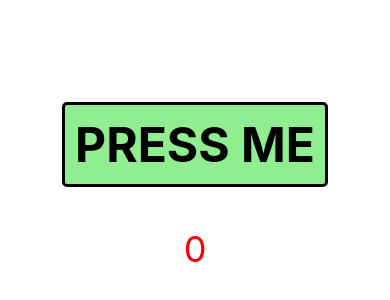
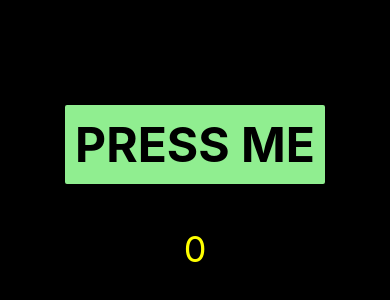
Before and after one commit to Moondancer83/react-native-app, a React Native app: screen / in a window 390 px wide. Shown: the part 236-536 px from the top of the page. Built offline with nearby package versions, Linux system fonts and the light colour scheme.

Commit message:
Create first screen
refactor + play with styles

```diff
--- /dev/null
+++ b/src/App.style.ts
@@ -0,0 +1,25 @@
+import {StyleSheet} from "react-native";
+
+export const style = StyleSheet.create({
+  view: {
+    backgroundColor: "black",
+    flex: 1,
+    justifyContent: "center",
+    alignItems: "center"
+  },
+  button: {
+    padding: 10,
+    borderWidth: 3,
+    borderRadius: 5,
+    backgroundColor: "lightgreen",
+  },
+  buttonText: {
+    fontSize: 48,
+    fontWeight: "bold"
+  },
+  counterText: {
+    color: "yellow",
+    marginTop: 40,
+    fontSize: 36
+  }
+});
--- a/src/App.tsx
+++ b/src/App.tsx
@@ -1,28 +1,15 @@
-/**
- * Sample React Native App
- * https://github.com/facebook/react-native
- *
- * Generated with the TypeScript template
- * https://github.com/react-native-community/react-native-template-typescript
- *
- * @format
- */
-
 import React, {useState} from 'react';
-import {StatusBar, StyleSheet, Text, TouchableOpacity, View,} from 'react-native';
+import {StatusBar, Text, TouchableOpacity, View,} from 'react-native';
+import {style} from "./App.style";
 
 const App = () => {
   const [count, setCount] = useState(0);
 
   return (
     <>
-      <StatusBar barStyle="default" />
+      <StatusBar barStyle="light-content" />
       <View
-        style={{
-          flex: 1,
-          justifyContent: "center",
-          alignItems: "center"
-        }}>
+        style={style.view}>
         <TouchableOpacity onPress={() => {setCount(count + 1)}} style={style.button}>
           <Text style={style.buttonText}>PRESS ME</Text>
         </TouchableOpacity>
@@ -33,22 +20,4 @@ const App = () => {
   );
 };
 
-const style = StyleSheet.create({
-  button: {
-    padding: 10,
-    borderWidth: 3,
-    borderRadius: 5,
-    backgroundColor: "lightgreen",
-  },
-  buttonText: {
-    fontSize: 48,
-    fontWeight: "bold"
-  },
-  counterText: {
-    color: "red",
-    marginTop: 40,
-    fontSize: 36
-  }
-});
-
 export default App;
```
